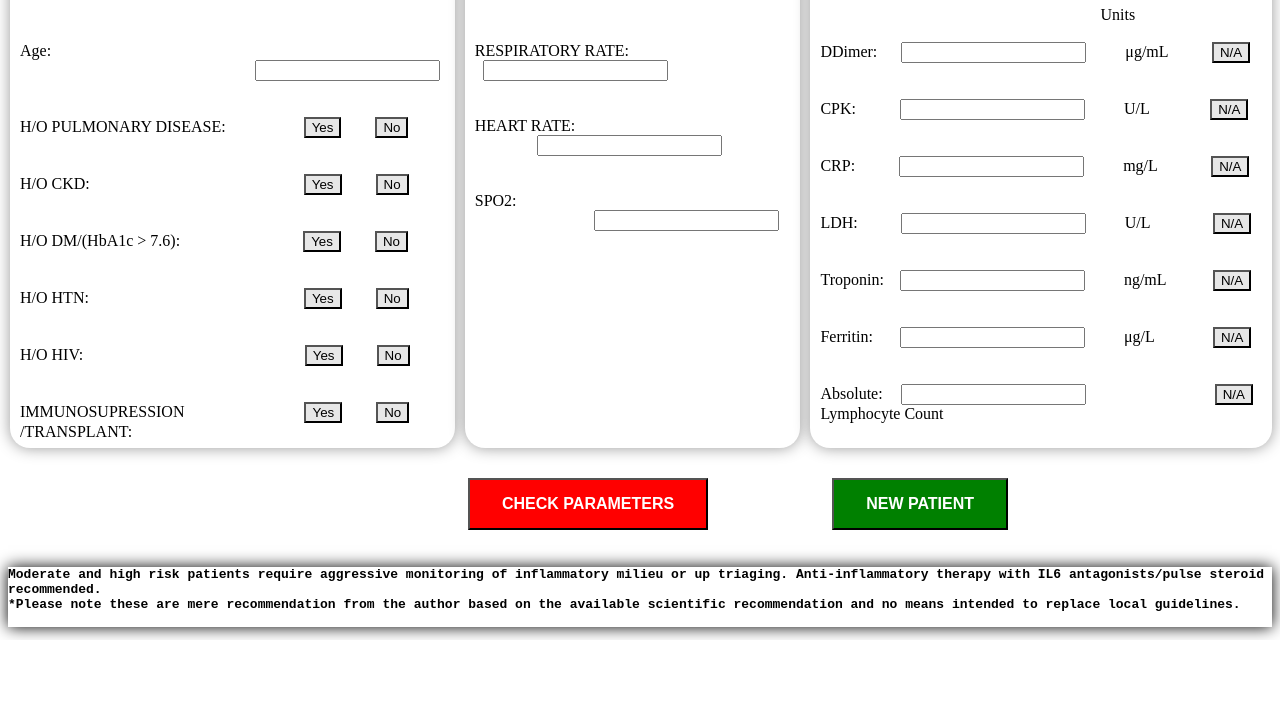
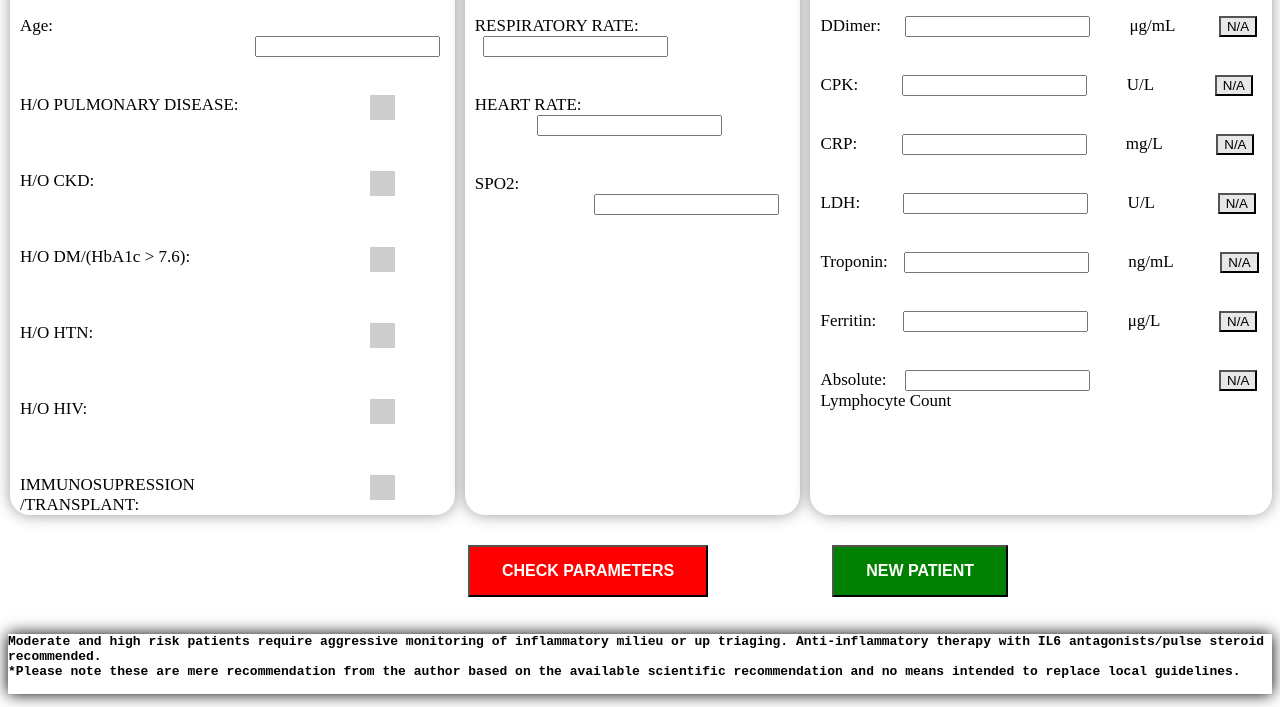
Before and after one commit to burhan786/Risk-Calculator, a plain HTML site: page index.html in a window 1280 px wide. Shown: the part 489-1196 px from the top of the page. Before the commit the page ends 1129 px from the top, so only its background shows below. Drawn offline with Linux system fonts and the light colour scheme.

Commit message:
Added checkboxes and changes in logic

```diff
--- a/Calc.css
+++ b/Calc.css
@@ -43,6 +43,9 @@ pre{
 }
 ::placeholder{
     color: white;
+}
+.para_name{
+    font-size: 17px;
 }
 .vital-container{
     background-color: white;
@@ -104,7 +107,7 @@ pre{
     -moz-box-shadow: 0 0 5px #999;
     -webkit-box-shadow: 0 0 5px #999;
     box-shadow: 0 0 15px #999;
-    height: 528px;
+    height: 620px;
     margin-left: 2px;
 }
 .epidem{
@@ -114,15 +117,15 @@ pre{
     text-align: center;
 }
 .head{
-    text-shadow: red;
     color: red;
     font-family: Cambria, Cochin, Georgia, Times, 'Times New Roman', serif;
     text-align: center;
 }
 .heading{
+    margin-top: 0px;
     font-size: 50px;
-    text-shadow: red;
     color: red;
+    /* text-shadow: 5px 5px blue; */
     font-family: Cambria, Cochin, Georgia, Times, 'Times New Roman', serif;
     text-align: center;
 
--- a/alignment_buttons.css
+++ b/alignment_buttons.css
@@ -1,65 +1,70 @@
 #ag3{
     margin-left: 235px;
 }
-#btn1{
-    background-color: #e7e7e7;
-    color: black;
-    margin-left: 74px;
+.container {
+    display: block;
+    position: relative;
+    padding-left: 0px;
+    cursor: pointer;
+    -webkit-user-select: none;
+    -moz-user-select: none;
+    -ms-user-select: none;
+    user-select: none;
+    font-size: 17px;
   }
-#btn2{
-    background-color: #e7e7e7;
-    color: black;
-    margin-left: 30px;
+
+  /* Hide the browser's default checkbox */
+  .container input {
+    position: absolute;
+    opacity: 0;
+    cursor: pointer;
+    height: 0;
+    width: 0;
   }
-#btn3{
-    background-color: #e7e7e7;
-    color: black;
-    margin-left: 210px;
+
+  /* Create a custom checkbox */
+  .checkmark {
+    position: absolute;
+    top: 0;
+    left: 350px;
+    height: 25px;
+    width: 25px;
+    background-color: #cdcdcd;
   }
-#btn4{
-    background-color: #e7e7e7;
-    color: black;
-    margin-left: 30px;
+
+  /* On mouse-over, add a grey background color */
+  .container:hover input ~ .checkmark {
+    background-color: #ccc;
   }
-#btn5{
-    background-color: #e7e7e7;
-    color: black;
-    margin-left: 119px;
+
+  /* When the checkbox is checked, add a blue background */
+  .container input:checked ~ .checkmark {
+    background-color: #2196F3;
   }
-#btn6{
-    background-color: #e7e7e7;
-    color: black;
-    margin-left: 30px;
+
+  /* Create the checkmark/indicator (hidden when not checked) */
+  .checkmark:after {
+    content: "";
+    position: absolute;
+    display: none;
   }
-#btn7{
-    background-color: #e7e7e7;
-    color: black;
-    margin-left: 211px;
+
+  /* Show the checkmark when checked */
+  .container input:checked ~ .checkmark:after {
+    display: block;
   }
-#btn8{
-    background-color: #e7e7e7;
-    color: black;
-    margin-left: 30px;
-}
-#btn9{
-    background-color: #e7e7e7;
-    color: black;
-    margin-left: 217.5px;
-}
-#btn10{
-    background-color: #e7e7e7;
-    color: black;
-    margin-left: 30px;
-}
-#btn11{
-    background-color: #e7e7e7;
-    color: black;
-    margin-left:116px;
-}
-#btn12{
-    background-color: #e7e7e7;
-    color: black;
-    margin-left: 30px;
+
+  /* Style the checkmark/indicator */
+  .container .checkmark:after {
+    left: 9px;
+    top: 5px;
+    width: 5px;
+    height: 10px;
+    border: solid white;
+    border-width: 0 3px 3px 0;
+    -webkit-transform: rotate(45deg);
+    -ms-transform: rotate(45deg);
+    transform: rotate(45deg);
   }
 #sub{
     margin-top: 30px;
--- a/extract_variables.js
+++ b/extract_variables.js
@@ -1,4 +1,4 @@
-var age,pd = -1,ckd = -1,dm = -1,htn = -1,hiv = -1,imt = -1;
+var age,pd = 0,ckd = 0,dm = 0,htn = 0,hiv = 0,imt = 0,cpd = 1,cckd = 1,cdm = 1,chtn = 1,chiv = 1,cimt = 1;
 
 var rr,hr,sp;
 
@@ -101,77 +101,65 @@ function NA_ALC(){
     }
 
 }
-function yesPulmo() {
+function checkPD(){
+    if(cpd < 2){
+        cpd++;
         pd = 1;
-    document.getElementById("btn1").style.backgroundColor = "red";
-    document.getElementById("btn2").style.backgroundColor = "#e7e7e7";
-    console.log(pd);
+    }else{
+        cpd = 1;
+        pd = 0;
     }
-function noPulmo(){
-    pd = 0;
-    document.getElementById("btn2").style.backgroundColor = "green";
-    document.getElementById("btn1").style.backgroundColor = "#e7e7e7";
-    console.log(pd);
+    console.log("pd: " + pd);
 }
-function yesCKD(){
+function checkCKD(){
+    if(cckd < 2){
+        cckd++;
         ckd = 1;
-    document.getElementById("btn4").style.backgroundColor = "#e7e7e7";
-    document.getElementById("btn3").style.backgroundColor = "red";
-    console.log(ckd);
+    }else{
+        cckd = 1;
+        ckd = 0;
     }
-function noCKD(){
-    ckd = 0;
-    document.getElementById("btn3").style.backgroundColor = "#e7e7e7";
-    document.getElementById("btn4").style.backgroundColor = "green";
-    console.log(ckd);
+    console.log("ckd: " + ckd);
 }
-function yesDM() {
+function checkDM(){
+    if(cdm < 2){
+        cdm++;
         dm = 1;
-    document.getElementById("btn5").style.backgroundColor = "red";
-    document.getElementById("btn6").style.backgroundColor = "#e7e7e7";
-    console.log(dm);
+    }else{
+        cdm = 1;
+        dm = 0;
     }
-function noDM(){
-    dm = 0;
-    document.getElementById("btn5").style.backgroundColor = "#e7e7e7";
-    document.getElementById("btn6").style.backgroundColor = "green";
-    console.log(dm);
+    console.log("dm: " + dm);
 }
-function yesHTN(){
+function checkHTN(){
+    if(chtn < 2){
+        chtn++;
         htn = 1;
-    document.getElementById("btn7").style.backgroundColor = "red";
-    document.getElementById("btn8").style.backgroundColor = "#e7e7e7";
-    console.log(htn);
+    }else{
+        chtn = 1;
+        htn = 0;
     }
-function noHTN(){
-    htn = 0;
-    document.getElementById("btn7").style.backgroundColor = "#e7e7e7";
-    document.getElementById("btn8").style.backgroundColor = "green";
-    console.log(htn);
+    console.log("htn: " + htn);
 }
-function yesHIV(){
+function checkHIV(){
+    if(chiv < 2){
+        chiv++;
         hiv = 1;
-    document.getElementById("btn9").style.backgroundColor = "red";
-    document.getElementById("btn10").style.backgroundColor = "#e7e7e7";
-    console.log(hiv);
+    }else{
+        chiv = 1;
+        hiv = 0;
     }
-function noHIV(){
-    hiv = 0;
-    document.getElementById("btn10").style.backgroundColor = "green";
-    document.getElementById("btn9").style.backgroundColor = "#e7e7e7";
-    console.log(hiv);
+    console.log("hiv: " + hiv);
 }
-function yesImt(){
+function checkIMT(){
+    if(cimt < 2){
+        cimt++;
         imt = 1;
-    document.getElementById("btn11").style.backgroundColor = "red";
-    document.getElementById("btn12").style.backgroundColor = "#e7e7e7";
-    console.log(imt);
+    }else{
+        cimt = 1;
+        imt = 0;
     }
-function noImt(){
-    imt = 0;
-    document.getElementById("btn12").style.backgroundColor = "green";
-    document.getElementById("btn11").style.backgroundColor = "#e7e7e7";
-    console.log(imt);
+    console.log("imt: " + imt);
 }
 function checkRR(){
     rr = document.getElementById("rr").value;
--- a/index.html
+++ b/index.html
@@ -31,57 +31,58 @@
                 <form class="epidem">
                     <br>
                     <br>
-                    <label>
+                    <label class="para_name">
                         Age:
                         <input type = "number" id="ag3" onchange="checkAGE()"><br>
                         <span class="error" id="sage">Age Field is Important</span>
                     </label>
                     <br>
                     <br>
-                  <label>
+                  <label class="container">
                     H/O PULMONARY DISEASE:
-                    <button type="button" id="btn1" onclick="yesPulmo()">Yes</button>
-                    <button type="button" id="btn2" onclick="noPulmo()">No</button><br>
+                    <input type="checkbox" id="pd">
+                    <span class="checkmark" onclick="checkPD()"></span>
+                    <br>
                     <span class="error" id="spul">Pulmonary Field is Important</span>
                   </label>
                     <br>
                     <br>
-                    <label>
+                    <label class="container">
                         H/O CKD:
-                        <button type="button" id="btn3" onclick="yesCKD()">Yes</button>
-                        <button type="button" id="btn4" onclick="noCKD()">No</button><br>
+                        <input type="checkbox" id="ckd">
+                        <span class="checkmark" onclick="checkCKD()"></span><br>
                         <span class="error" id="sckd">CKD Field is Important</span>
                     </label>
                     <br>
                     <br>
-                    <label>
+                    <label class="container">
                         H/O DM/(HbA1c > 7.6):
-                        <button type="button" id="btn5" onclick="yesDM()">Yes</button>
-                        <button type="button" id="btn6" onclick="noDM()">No</button><br>
+                        <input type="checkbox" id="dm">
+                        <span class="checkmark" onclick="checkDM()"></span><br>
                         <span class="error" id="sdm">DM Field is Important</span>
                     </label>
                     <br>
                     <br>
-                    <label>
+                    <label class="container">
                         H/O HTN:
-                        <button type="button" id="btn7" onclick="yesHTN()">Yes</button>
-                        <button type="button" id="btn8" onclick="noHTN()">No</button><br>
+                        <input type="checkbox" id="htn">
+                        <span class="checkmark" onclick="checkHTN()"></span><br>
                         <span class="error" id="shtn">HTN Field is Important</span>
                     </label>
                     <br>
                     <br>
-                    <label>
+                    <label class="container">
                         H/O HIV:
-                        <button type="button" id="btn9" onclick="yesHIV()">Yes</button>
-                        <button type="button" id="btn10" onclick="noHIV()">No</button><br>
+                        <input type="checkbox" id="hiv">
+                        <span class="checkmark" onclick="checkHIV()"></span><br>
                         <span class="error" id="shiv">HIV Field is Important</span>
                     </label>
                     <br>
                     <br>
-                    <label>
+                    <label class="container">
                         IMMUNOSUPRESSION
-                        <button type="button" id="btn11" onclick="yesImt()">Yes</button>
-                        <button type="button" id="btn12" onclick="noImt()">No</button>
+                        <input type="checkbox" id="imt">
+                        <span class="checkmark" onclick="checkIMT()"></span>
                         <br>
                         /TRANSPLANT:
                         <br>
@@ -96,21 +97,21 @@
                 <form class="vital">
                     <br>
                     <br>
-                    <label>
+                    <label class="para_name">
                         RESPIRATORY RATE:
                         <input type="number" id="rr" onchange="checkRR()"><br>
                         <span class="error" id="srr">RESPIRATORY RATE Field is Important</span>
                     </label>
                     <br>
                     <br>
-                    <label>
+                    <label class="para_name">
                         HEART RATE:
                         <input type="number" id="hr" onchange="checkHR()"><br>
                         <span class="error" id="shr">HEARTRATE Field is Important</span>
                     </label>
                     <br>
                     <br>
-                    <label>
+                    <label class="para_name">
                         SPO2:
                         <input type="number" id="sp" onchange="checkSP()"><br>
                         <span class="error" id="sspo">SPO2 Field is Important</span>
@@ -123,7 +124,7 @@
                 <form class="lab">
                     <label class="units">Units</label>
                     <br><br>
-                    <label>
+                    <label class="para_name">
                         DDimer:
                         <input type="number" id="dd" onchange="checkDD()" placeholder="Unit:&mu;g/mL">
                         <label class="measure">&mu;g/mL</label>
@@ -133,7 +134,7 @@
                     </label>
                     <br>
                     <br>
-                    <label>
+                    <label class="para_name">
                         CPK:
                         <input type="number" id="cpk" onchange="checkCPK()" placeholder="Unit:U/L">
                         <label class="measure">U/L</label>
@@ -143,7 +144,7 @@
                     </label>
                     <br>
                     <br>
-                    <label>
+                    <label class="para_name">
                         CRP:
                         <input type="number" id="crp" onchange="checkCRP()" placeholder="Unit:mg/L">
                         <label class="measure">mg/L</label>
@@ -153,7 +154,7 @@
                     </label>
                     <br>
                     <br>
-                    <label>
+                    <label class="para_name">
                         LDH:
                         <input type="number" id="ldh" onchange="checkLDH()"placeholder="Unit:U/L">
                         <label class="measure">U/L</label>
@@ -163,7 +164,7 @@
                     </label>
                     <br>
                     <br>
-                    <label>
+                    <label class="para_name">
                         Troponin:
                         <input type="number" id="tr" onchange="checkTR()" placeholder="Unit:ng/mL">
                         <label class="measure">ng/mL</label>
@@ -173,7 +174,7 @@
                     </label>
                     <br>
                     <br>
-                    <label>
+                    <label class="para_name">
                         Ferritin:
                         <input type="number" id="fr" onchange="checkFR()" placeholder="Unit:&mu;g/l">
                         <label class="measure">&mu;g/L</label>
@@ -183,7 +184,7 @@
                     </label>
                     <br>
                     <br>
-                    <label>
+                    <label class="para_name">
                         Absolute:
                         <input type="number" id="alc" onchange="checkALC()">
                         <button type="button" class="not_app" id="btn_alc" onclick="NA_ALC()">N/A</button>
```
Also changed, not shown: validation.js (+8 -51 lines). Lines whose indentation alone changed are shown as unchanged.
